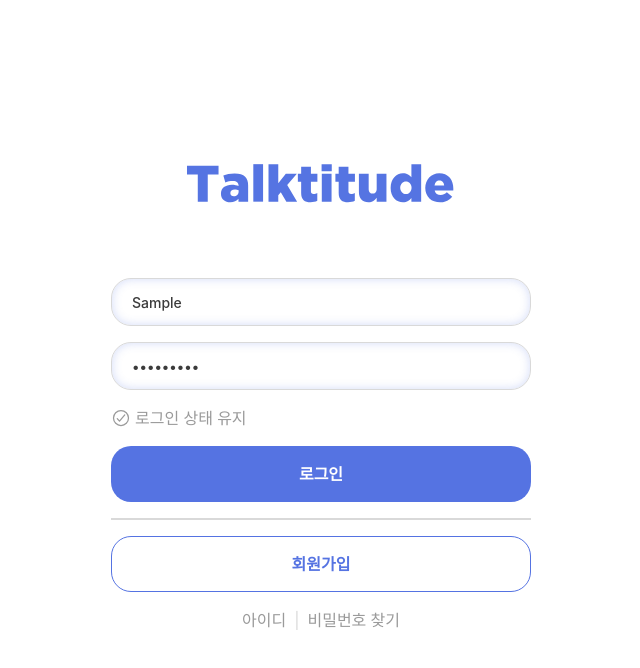
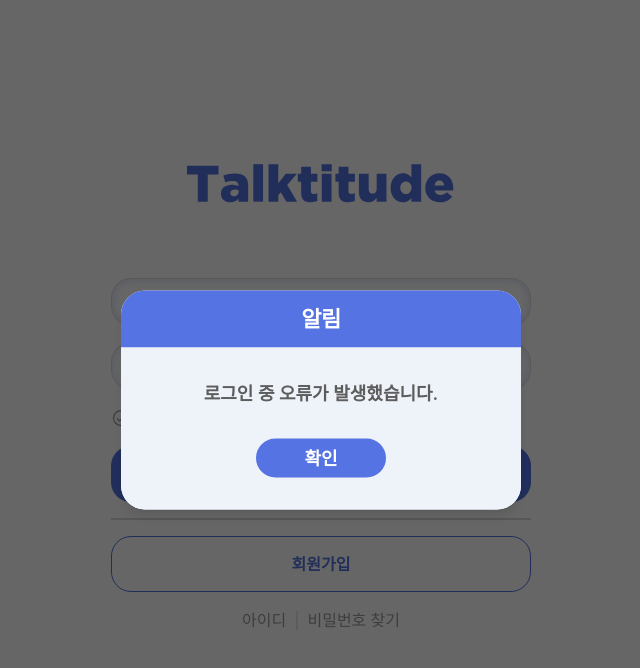
Before and after one commit to Talktitude/talktitude-agent-FE, a Next.js app: page /login in a window 1280 px wide. Both pictures are taken after typing "Sample", "Sample123" into the empty fields and a click on the button "로그인". Shown: the top 668 px of the page, without its empty margins (319-959 px from the left). Built offline with nearby package versions, Linux system fonts and the light colour scheme; no server answers; a web font is replaced by a local one.

Commit message:
refactor: 로그인 관련 alert를 CustomModal 컴포넌트로 변경 (#98)

```diff
--- a/src/app/(auth)/login/page.tsx
+++ b/src/app/(auth)/login/page.tsx
@@ -4,6 +4,8 @@ import React from 'react';
 import Logo from '@/components/common/Logo';
 import LoginForm from '@/components/auth/login/LoginForm';
 import FooterLinks from '@/components/auth/login/FooterLinks';
+import CustomModal from '@/components/common/modal/CustomModal';
+import { SingleConfirmButton } from '@/components/common/modal/ModalButtonGroup';
 import { useLoginForm } from '@/hooks/auth/useLoginForm';
 
 export default function LoginPage() {
@@ -13,6 +15,9 @@ export default function LoginPage() {
     keepLoggedIn,
     loginErrorMessage,
     isLoading,
+    isErrorModalOpen,
+    errorMessage,
+    setIsErrorModalOpen,
     handleKeepLoggedInClick,
     handleLogin,
     handleLoginChange,
@@ -34,6 +39,25 @@ export default function LoginPage() {
         />
         <FooterLinks />
       </div>
+
+      {/* 에러 모달 */}
+      <CustomModal
+        open={isErrorModalOpen}
+        onOpenChange={setIsErrorModalOpen}
+        mode="center"
+        isAlert={true}
+      >
+        <div className="text-center p-8 bg-bgLightBlue rounded-b-3xl">
+          <p className="text-textGray text-lg font-semibold pb-8">
+            {errorMessage}
+          </p>
+          <SingleConfirmButton
+            onConfirm={() => setIsErrorModalOpen(false)}
+            confirmText="확인"
+            variant="confirm"
+          />
+        </div>
+      </CustomModal>
     </div>
   );
 }
--- a/src/hooks/auth/useLoginForm.ts
+++ b/src/hooks/auth/useLoginForm.ts
@@ -19,6 +19,8 @@ export const useLoginForm = () => {
     isLoading;
   const [keepLoggedIn, setKeepLoggedIn] = useState(false);
   const [loginErrorMessage, setLoginErrorMessage] = useState('');
+  const [isErrorModalOpen, setIsErrorModalOpen] = useState(false);
+  const [errorMessage, setErrorMessage] = useState('');
 
   const handleKeepLoggedInClick = () => {
     setKeepLoggedIn((prev) => !prev);
@@ -40,7 +42,8 @@ export const useLoginForm = () => {
         await postLogin(loginFormData);
         router.push('/support');
       } catch (error) {
-        alert(error);
+        setErrorMessage(String(error));
+        setIsErrorModalOpen(true);
       }
     });
   };
@@ -63,6 +66,9 @@ export const useLoginForm = () => {
     keepLoggedIn,
     loginErrorMessage,
     isLoading,
+    isErrorModalOpen,
+    errorMessage,
+    setIsErrorModalOpen,
     handleKeepLoggedInClick,
     handleLogin,
     handleLoginChange,
```
